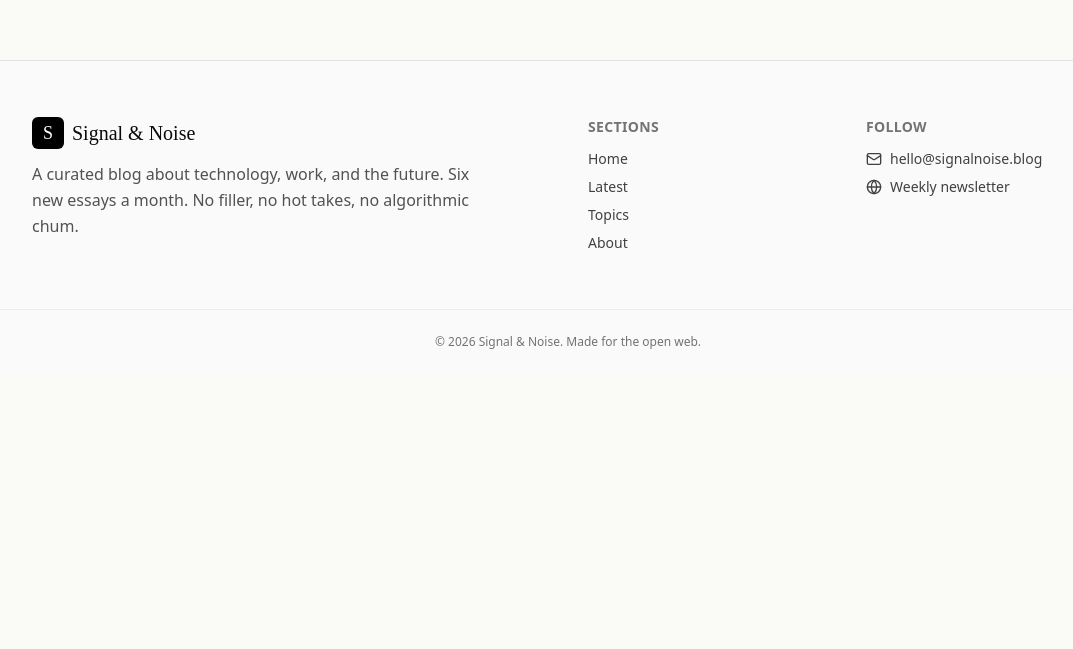
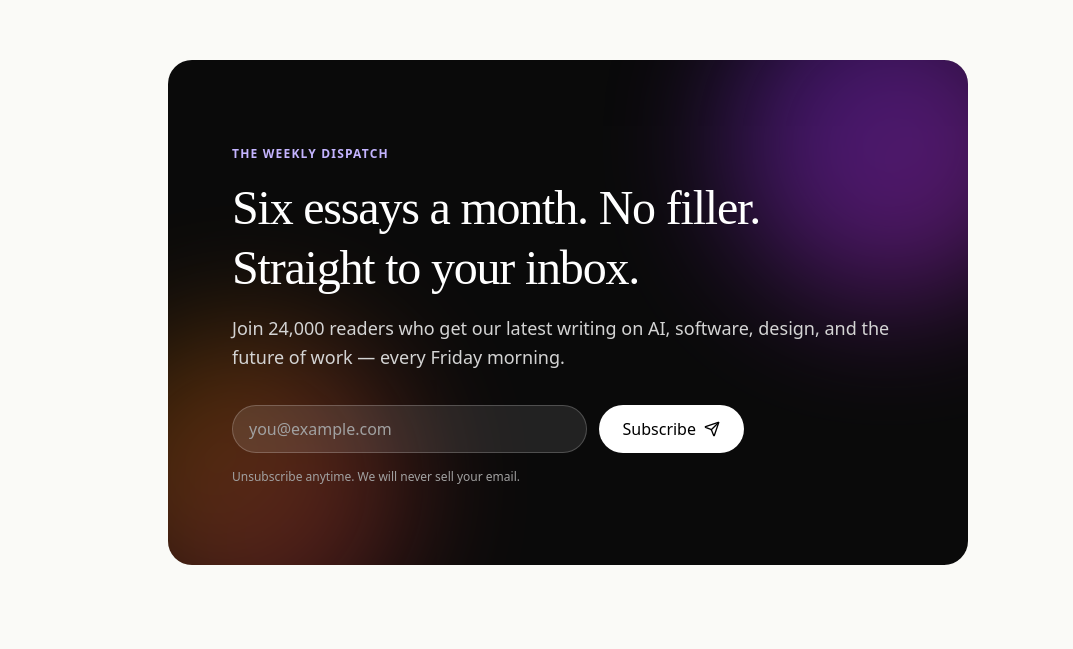
Before and after one commit to Go-Forth-Galaxy/josh-20260425-signal-noise-blog, a Next.js app: page /about in a window 1280 px wide. Shown: the part 891-1540 px from the top of the page, without its empty margins (72-1145 px from the left). Before the commit the page ends 1265 px from the top, so only its background shows below. Built offline with nearby package versions, Linux system fonts and the light colour scheme.

Commit message:
Add Newsletter component

```diff
--- /dev/null
+++ b/components/Newsletter.tsx
@@ -0,0 +1,43 @@
+import { Send } from "lucide-react";
+
+export default function Newsletter() {
+  return (
+    <section
+      id="newsletter"
+      className="my-24 mx-6 lg:mx-10 max-w-6xl xl:mx-auto"
+    >
+      <div className="rounded-3xl bg-neutral-950 text-white px-8 py-14 md:px-16 md:py-20 relative overflow-hidden">
+        <div className="absolute -top-20 -right-20 w-80 h-80 rounded-full bg-gradient-to-br from-violet-600 to-fuchsia-500 blur-3xl opacity-40" />
+        <div className="absolute -bottom-20 -left-20 w-80 h-80 rounded-full bg-gradient-to-br from-amber-500 to-rose-500 blur-3xl opacity-30" />
+        <div className="relative max-w-2xl">
+          <span className="inline-block text-xs font-semibold tracking-widest uppercase text-violet-300 mb-4">
+            The Weekly Dispatch
+          </span>
+          <h2 className="font-serif text-4xl md:text-5xl leading-tight tracking-tight mb-4">
+            Six essays a month. No filler. Straight to your inbox.
+          </h2>
+          <p className="text-neutral-300 text-lg leading-relaxed mb-8">
+            Join 24,000 readers who get our latest writing on AI, software,
+            design, and the future of work — every Friday morning.
+          </p>
+          <form className="flex flex-col sm:flex-row gap-3 max-w-lg">
+            <input
+              type="email"
+              placeholder="you@example.com"
+              className="flex-1 h-12 px-4 rounded-full bg-white/10 border border-white/20 placeholder:text-neutral-400 focus:outline-none focus:bg-white/15 focus:border-white/40 transition"
+            />
+            <button
+              type="button"
+              className="h-12 px-6 rounded-full bg-white text-black font-medium hover:bg-neutral-200 transition inline-flex items-center justify-center gap-2"
+            >
+              Subscribe <Send className="w-4 h-4" />
+            </button>
+          </form>
+          <p className="text-xs text-neutral-400 mt-4">
+            Unsubscribe anytime. We will never sell your email.
+          </p>
+        </div>
+      </div>
+    </section>
+  );
+}
```
